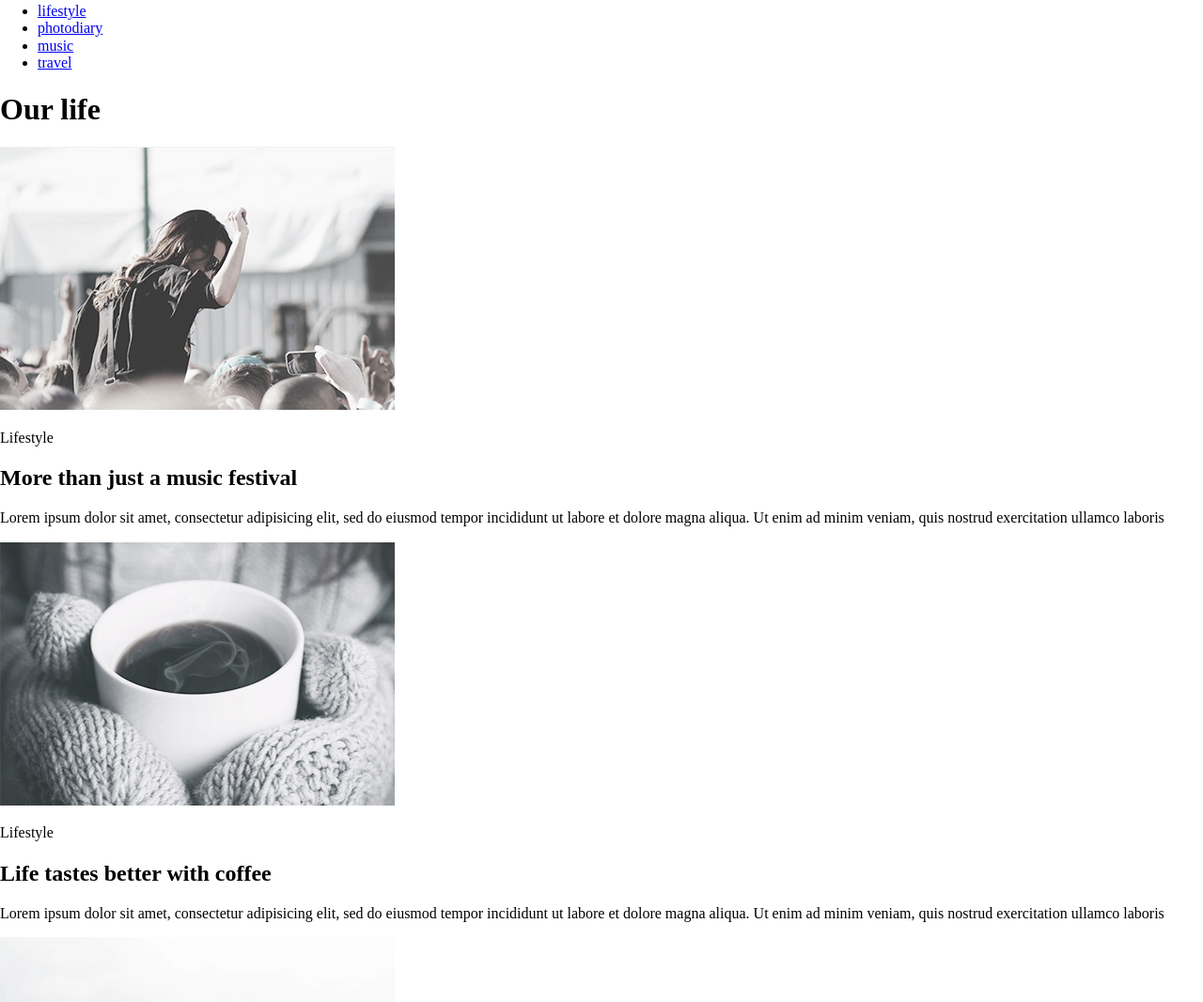
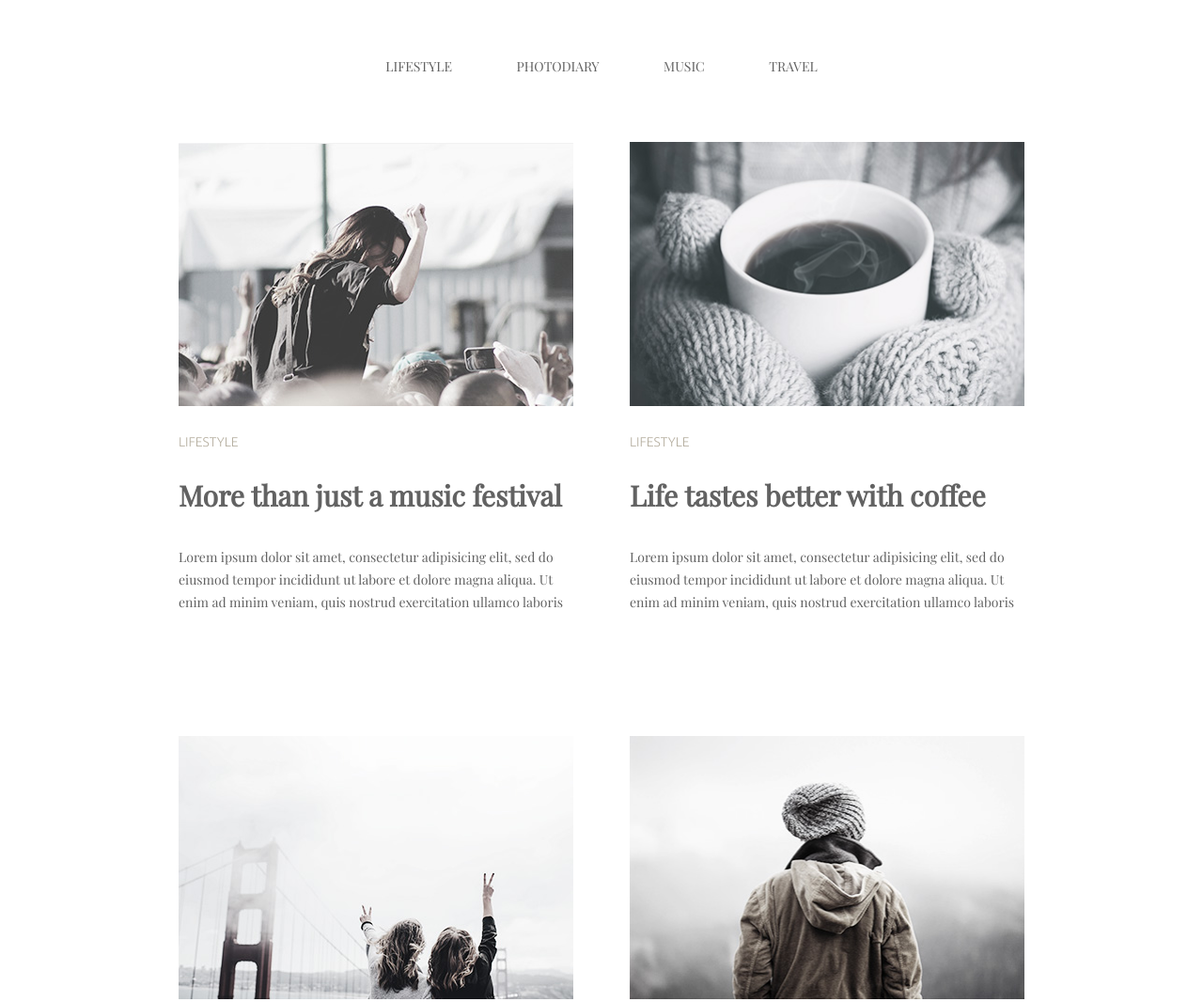
Before and after one commit to aleksp7486/goit-fe-course, a plain HTML site: page html-css/module-3/index.html in a window 1280 px wide. Shown: the part 13-1079 px from the top of the page at 94% size. Drawn offline with nearby package versions, Linux system fonts and the light colour scheme.

Commit message:
modul-3fin

```diff
--- a/html-css/module-3/css/styles.css
+++ b/html-css/module-3/css/styles.css
@@ -0,0 +1,149 @@
+html {
+    box-sizing: border-box;
+}
+
+.visually-hidden:not(:focus):not(:active),
+input[type="checkbox"].visually-hidden,
+input[type="radio"].visually-hidden {
+  position: absolute;
+
+  width: 1px;
+  height: 1px;
+  margin: -1px;
+  border: 0;
+  padding: 0;
+
+  white-space: nowrap;
+
+  clip-path: inset(100%);
+  clip: rect(0 0 0 0);
+  overflow: hidden;
+}
+
+*,
+*::before,
+*::after{
+    box-sizing: inherit;
+}
+
+img {
+    display: block;
+    max-width: 100%;
+    height: auto;
+}
+
+
+.container {
+    width: 900px;
+    margin: 0 auto;
+}
+
+
+body {
+    font-family:
+    'Playfair Display', serif;
+    color: #626262;
+    font-size: 14px;
+    line-height: 24px;
+}
+
+/* main-nav */
+
+.site-header {
+    text-align: center;
+    padding-top: 72px;
+    padding-bottom: 68px;
+}
+
+.nav-list {
+    padding: 0;
+    margin: 0;
+}
+
+.nav-item {
+    display: inline-block;
+}
+
+.nav-item a {
+    color: #626262;
+    text-transform: uppercase;
+    text-decoration: none;
+}
+
+.nav-item a:hover,
+.nav-item a:focus {
+    color: #03a9f4
+}
+
+.nav-item:nth-last-child(n+2) {
+margin-right: 65px;
+}
+
+/* main-section */
+.art-section {
+    padding-bottom: 70px;
+}
+.main-list {
+    padding: 0;
+    font-size: 0;
+    margin-bottom: 52px;
+}
+
+.list-item {
+    display: inline-block;
+    width: 420px;
+    margin-right: 60px;
+    margin-bottom: 130px;
+}
+
+.list-item:nth-last-child(2n+1) {
+    margin-right: 0;
+}
+
+.list-item:nth-last-child(-n+2) {
+    margin-bottom: 0;
+}
+
+.foto {
+    margin-bottom: 30px;
+}
+.ocupation {
+    font-family: 'Ubuntu', sans-serif;
+    color: #b4ad9e;
+    font-weight: 300;
+    font-size: 14px;
+    line-height: 17px;
+    text-transform: uppercase;
+    margin: 0;
+    margin-bottom: 30px;
+}
+
+.table {
+    font-size: 30px;
+    line-height: 36px;
+    margin: 0;
+    margin-bottom: 36px;
+
+}
+
+.content {
+     font-size: 14px;
+     margin: 0;
+}
+
+
+
+.load-button {
+
+     padding: 18px 34px;
+     margin: 0 auto;
+     border-width: 1px;
+     border-color: #626262;
+     background-color: transparent;
+     min-width: 164px;
+     min-height: 60px;
+     font-size: 20px;
+     line-height: 24px;
+     text-align: center;
+     display: block;
+}
--- a/html-css/module-3/index.html
+++ b/html-css/module-3/index.html
@@ -16,7 +16,7 @@
     <!-- Site-header -->
     <header class="site-header">
       <!-- Maine-navigation -->
-      <nav class="main-nav">
+      <nav class="main-nav container">
         <ul class="nav-list">
           <li class="nav-item"><a href="#lifestyle">lifestyle</a></li>
           <li class="nav-item"><a href="#photodiary">photodiary</a></li>
@@ -26,99 +26,133 @@
       </nav>
     </header>
 
-    <main class="main-content">
-      <h1 class="Art-website">Our life</h1>
+    <main class="main-content container">
+      <h1 class="Art-website visually-hidden">Our life</h1>
 
       <!-- art-section -->
       <section class="art-section">
-        <!-- item-1 -->
-        <article id="lifestyle">
-          <img
+
+        <ul class="main-list">
+          <li class="list-item">
+            <!-- art-1 -->
+            <article class="art-item" id="lifestyle">
+              <img class="foto"
                 src="img/lifestyle_1.jpg"
                 alt="people at the concert"
                 width="420"
                 height="280"
               />
               <p class="ocupation">Lifestyle</p>
-          <h2 class="titel">More than just a music festival</h2>
-          <p class="text">
+              <h2 class="table">More than just a music festival</h2>
+              <p class="content">
                 Lorem ipsum dolor sit amet, consectetur adipisicing elit, sed do
-            eiusmod tempor incididunt ut labore et dolore magna aliqua. Ut enim
-            ad minim veniam, quis nostrud exercitation ullamco laboris
+                eiusmod tempor incididunt ut labore et dolore magna aliqua. Ut
+                enim ad minim veniam, quis nostrud exercitation ullamco laboris
               </p>
             </article>
+          </li>
 
-        <!-- item-2 -->
-        <article>
-          <img
+          <li class="list-item">
+            <!-- art-2 -->
+            <article class="art-item">
+              <img class="foto"
                 src="img/lifestyle_2.jpg"
                 alt="a cup of coffee"
                 width="420"
                 height="280"
               />
               <p class="ocupation">Lifestyle</p>
-          <h2 class="titel">Life tastes better with coffee</h2>
+              <h2 class="table">Life tastes better with coffee</h2>
               <p class="content">
                 Lorem ipsum dolor sit amet, consectetur adipisicing elit, sed do
-            eiusmod tempor incididunt ut labore et dolore magna aliqua. Ut enim
-            ad minim veniam, quis nostrud exercitation ullamco laboris
+                eiusmod tempor incididunt ut labore et dolore magna aliqua. Ut
+                enim ad minim veniam, quis nostrud exercitation ullamco laboris
               </p>
             </article>
+          </li>
 
-        <!-- item-3 -->
-        <article id="photodiary">
-          <img src="img/photodiary_1.jpg" alt="two girls" width="420" height="280" />
+          <li class="list-item">
+            <!-- art-3 -->
+            <article class="art-item" id="photodiary">
+              <img class="foto"
+                src="img/photodiary_1.jpg"
+                alt="two girls"
+                width="420"
+                height="280"
+              />
               <p class="ocupation">Photodiary</p>
-          <h2 class="titel">American dream</h2>
+              <h2 class="table">American dream</h2>
               <p class="content">
                 Lorem ipsum dolor sit amet, consectetur adipisicing elit, sed do
-            eiusmod tempor incididunt ut labore et dolore magna aliqua. Ut enim
-            ad minim veniam, quis nostrud exercitation ullamco laboris
+                eiusmod tempor incididunt ut labore et dolore magna aliqua. Ut
+                enim ad minim veniam, quis nostrud exercitation ullamco laboris
               </p>
             </article>
+          </li>
 
-        <!-- item-4 -->
-        <article>
-          <img src="img/photodiary_2.jpg" alt="man in gray hat" width="420" height="280" />
+          <li class="list-item">
+            <!-- art-4 -->
+            <article class="art-item">
+              <img class="foto"
+                src="img/photodiary_2.jpg"
+                alt="man in gray hat"
+                width="420"
+                height="280"
+              />
               <p class="ocupation">Photodiary</p>
-          <h2 class="titel">A day exploring the Alps</h2>
+              <h2 class="table">A day exploring the Alps</h2>
               <p class="content">
                 Lorem ipsum dolor sit amet, consectetur adipisicing elit, sed do
-            eiusmod tempor incididunt ut labore et dolore magna aliqua. Ut enim
-            ad minim veniam, quis nostrud exercitation ullamco laboris
+                eiusmod tempor incididunt ut labore et dolore magna aliqua. Ut
+                enim ad minim veniam, quis nostrud exercitation ullamco laboris
               </p>
             </article>
+          </li>
 
-        <!-- item-5 -->
-        <article>
-          <img src="img/lifestyle_3.jpg" alt="girl on a country road" width="420" height="280" />
+          <li class="list-item">
+            <!-- art-5 -->
+            <article class="art-item">
+              <img class="foto"
+                src="img/lifestyle_3.jpg"
+                alt="girl on a country road"
+                width="420"
+                height="280"
+              />
               <p class="ocupation">Lifestyle</p>
-          <h2 class="titel">Top 10 song for running</h2>
+              <h2 class="table">Top 10 song for running</h2>
               <p class="content">
                 Lorem ipsum dolor sit amet, consectetur adipisicing elit, sed do
-            eiusmod tempor incididunt ut labore et dolore magna aliqua. Ut enim
-            ad minim veniam, quis nostrud exercitation ullamco laboris
+                eiusmod tempor incididunt ut labore et dolore magna aliqua. Ut
+                enim ad minim veniam, quis nostrud exercitation ullamco laboris
               </p>
             </article>
+          </li>
 
-        <!-- item-6 -->
-        <article>
-          <img src="img/lifestyle_4.jpg" alt="winter road" width="420" height="280" />
+          <li class="list-item">
+            <!-- art-6 -->
+            <article class="art-item">
+              <img class="foto"
+                src="img/lifestyle_4.jpg"
+                alt="winter road"
+                width="420"
+                height="280"
+              />
               <p class="ocupation">Lifestyle</p>
-          <h2 class="titel">Cold winter days</h2>
+              <h2 class="table">Cold winter days</h2>
               <p class="content">
                 Lorem ipsum dolor sit amet, consectetur adipisicing elit, sed do
-            eiusmod tempor incididunt ut labore et dolore magna aliqua. Ut enim
-            ad minim veniam, quis nostrud exercitation ullamco laboris
+                eiusmod tempor incididunt ut labore et dolore magna aliqua. Ut
+                enim ad minim veniam, quis nostrud exercitation ullamco laboris
               </p>
             </article>
+          </li>
+        </ul>
+
+        <button class="load-button">Load more</button>
       </section>
 
-      <button class="load-button">Load more</button>
-
-      <footer class="site-footer">
-
-      </footer>
+      <!-- site-footer -->
+      <footer class="site-footer"></footer>
     </main>
   </body>
 </html>
```
Lines whose indentation alone changed are shown as unchanged.
